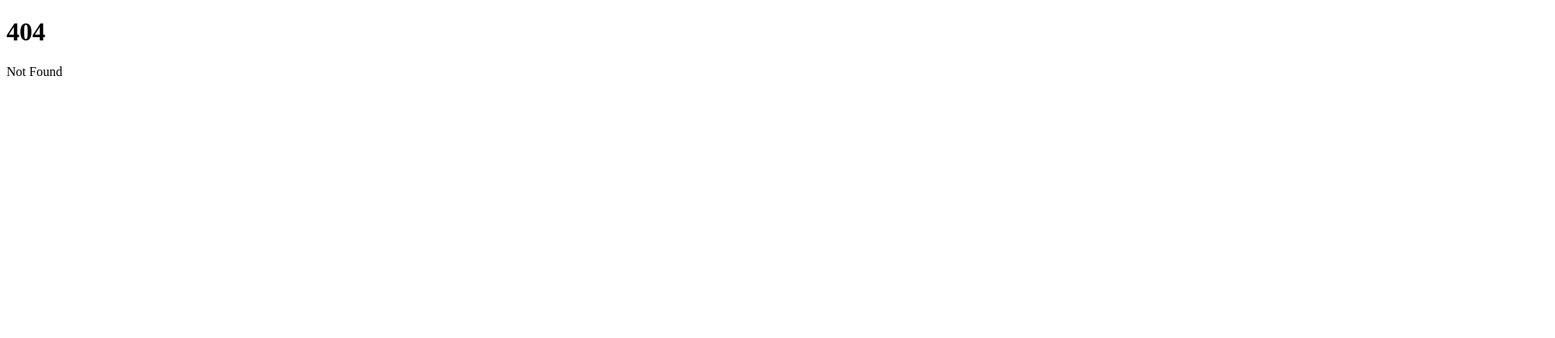
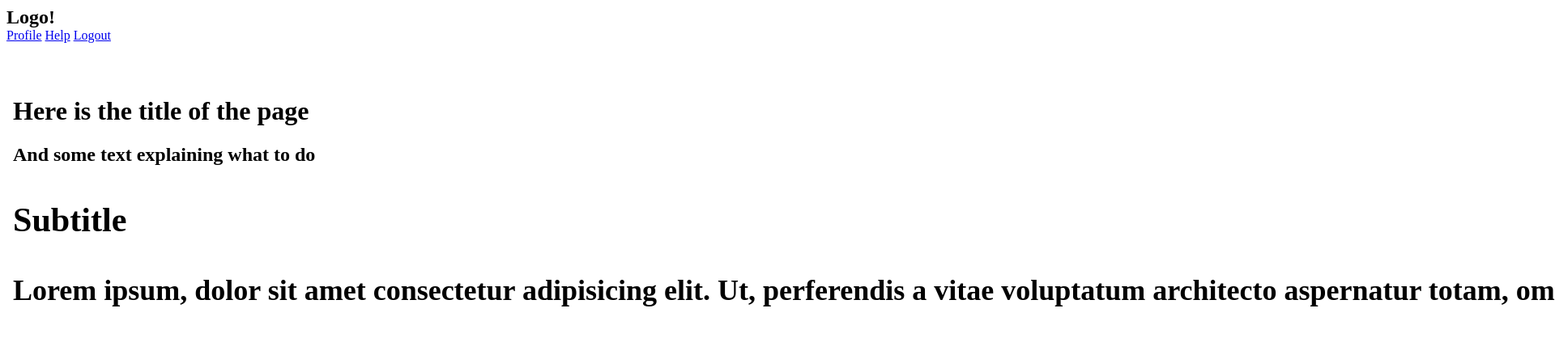
Before and after one commit to SamuelMiddendorp/adventures-with-svelte, a SvelteKit app: page /layout in a window 1280 px wide. Before the commit this address had no page. Shown: the top 418 px of the page at 81% size, 1920 px wide, since content can reach past the window. Built offline with nearby package versions, Linux system fonts and the light colour scheme.

Commit message:
Add a svelte layout with a sample page

```diff
--- a/src/components/card.svelte
+++ b/src/components/card.svelte
@@ -11,8 +11,10 @@
     .card
     {
         padding: 1em;
+        margin: 1em;
         font-family: 'Josefin Sans', sans-serif;
         display: grid;
+        border-radius: 0.2em;
         border: 1px solid #333;
     }
 </style>
--- /dev/null
+++ b/src/routes/layout/+layout.svelte
@@ -0,0 +1,39 @@
+<script lang="ts">
+</script>
+
+<style>
+    *{
+        margin: 0;
+        padding: 0;
+        box-sizing: border-box;
+    }
+    .layout {
+        display: grid;
+        grid-template-columns: max-content 1fr;
+        grid-template-rows: max-content 1fr;
+    }
+
+</style>
+
+<body>
+    <div class="layout">
+        <div class="nav-top">
+            <div class="log">
+                <h2>Logo!</h2>
+            </div>
+            <div class="nav-top-left">
+                <a href="/">Profile</a>
+                <a href="/">Help</a>
+                <a href="/">Logout</a>
+            </div>
+        </div>
+        <div class="app-selector-left">
+            <a href="/">Agenda</a>
+            <a href="/">Make apointment</a>
+            <a href="/">Set availability</a>
+        </div>
+        <div class="main-content">
+            <slot/>
+        </div>
+    </div>
+</body>
--- /dev/null
+++ b/src/routes/layout/+page.svelte
@@ -0,0 +1,18 @@
+<script>
+</script>
+
+<body>
+    <h1>Here is the title of the page</h1>
+    <h2>
+        And some text explaining what to do
+        <h2>
+            <h3>Subtitle</h3>
+            <p>
+                Lorem ipsum, dolor sit amet consectetur adipisicing elit. Ut,
+                perferendis a vitae voluptatum architecto aspernatur totam,
+                omnis recusandae nostrum facere ipsa saepe ex, quae esse libero
+                veritatis velit magni ducimus!
+            </p>
+        </h2>
+    </h2></body
+>
```
